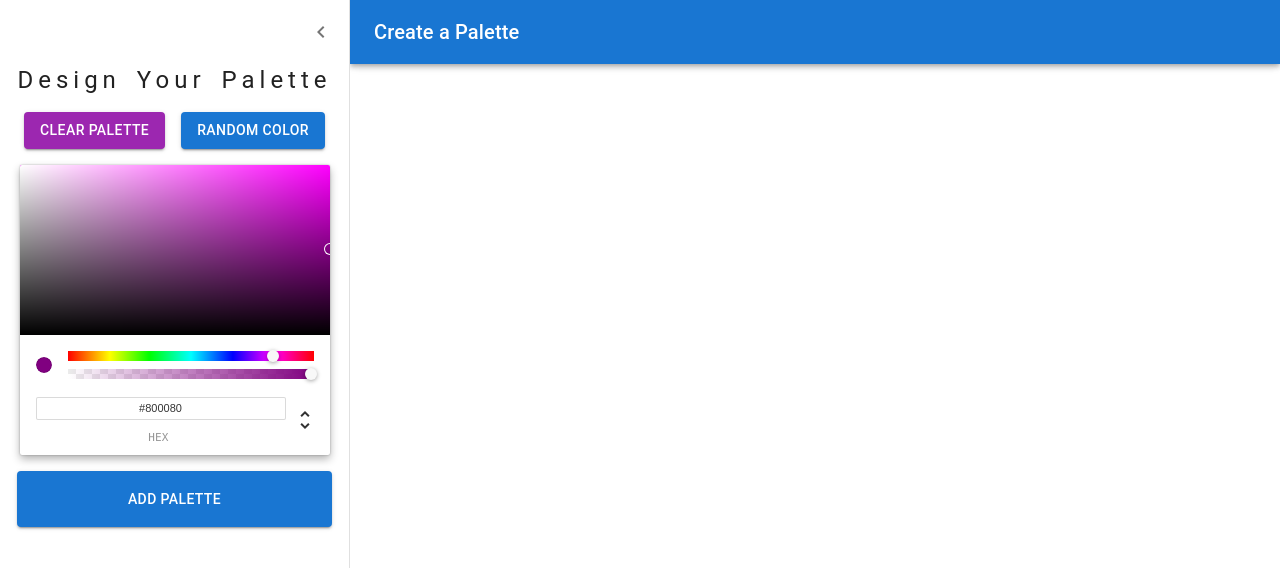
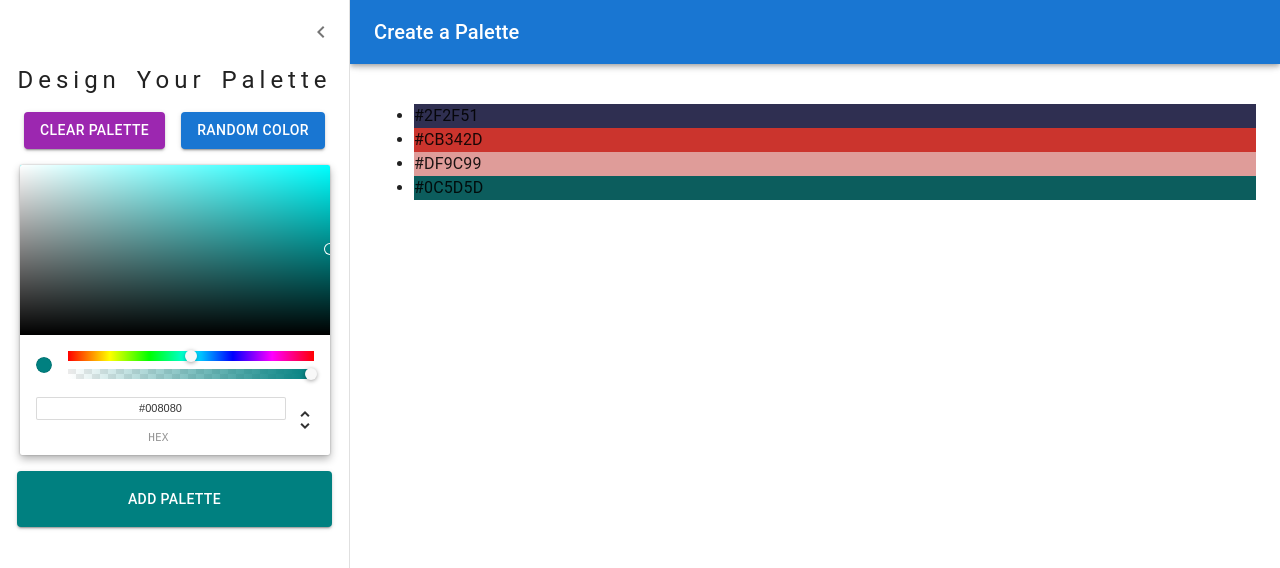
Before and after one commit to Maheen16/Color-App, a React (Create React App) app: page /palette/newpalette in a window 1280 px wide. Shown: the top 568 px of the page. Built offline with nearby package versions, Linux system fonts and the light colour scheme.

Commit message:
connected buttons with colorpicker

```diff
--- a/src/Components/NewPaletteForm.js
+++ b/src/Components/NewPaletteForm.js
@@ -12,6 +12,7 @@ import { withStyles } from "@mui/styles";
 import MenuIcon from "@mui/icons-material/Menu";
 import ChevronLeftIcon from "@mui/icons-material/ChevronLeft";
 import { ChromePicker } from "react-color";
+import chroma from "chroma-js";
 
 const styles = () => ({
   chromePicker: {
@@ -28,22 +29,53 @@ class NewPaletteForm extends Component {
     super(props);
     this.state = {
       open: true,
-      btnNewColor: "",
+      currentColor: "teal",
+      newColors: ["#2F2F51", "#CB342D", "#DF9C99", "#0C5D5D"],
+      isPaletteFull: false,
     };
   }
+
   handleDrawerOpen = () => {
     this.setState({ open: true });
   };
+
   handleDrawerClose = () => {
     this.setState({ open: false });
   };
+
   colorHandleChange = (newColor) => {
-    console.log(newColor.hex);
-    // this.setState({ btnNewColor: newColor.hex });
+    // console.log(newColor);
+    this.setState({ currentColor: newColor.hex });
+  };
+
+  creatColors = () => {
+    console.log("clicked");
+    this.setState({
+      newColors: [...this.state.newColors, this.state.currentColor],
+    });
+    if (this.state.newColors.length >= 20) {
+      this.setState({ isPaletteFull: true });
+    }
+  };
+
+  clearPalette = () => {
+    this.setState({ newColors: [] });
+  };
+
+  randomColor = () => {
+    let randomColor = chroma.random();
+    console.log(this.state.newColors.length);
+    this.setState({
+      newColors: [...this.state.newColors, randomColor.hex()],
+    });
+    if (this.state.newColors.length >= 20) {
+      this.setState({ isPaletteFull: true });
+    }
   };
   render() {
-    const { open, btnNewColor } = this.state;
+    const { open, currentColor, newColors, isPaletteFull } = this.state;
     const { classes } = this.props;
+
     const Main = styled("main", {
       shouldForwardProp: (prop) => prop !== "open",
     })(({ theme, open }) => ({
@@ -62,6 +94,7 @@ class NewPaletteForm extends Component {
         marginLeft: 0,
       }),
     }));
+
     const DrawerHeader = styled("div")(({ theme }) => ({
       display: "flex",
       alignItems: "center",
@@ -87,6 +120,7 @@ class NewPaletteForm extends Component {
         }),
       }),
     }));
+
     return (
       <Box sx={{ display: "flex" }}>
         <CssBaseline />
@@ -153,32 +187,51 @@ class NewPaletteForm extends Component {
                 mt: 2,
               }}
             >
-              <Button variant="contained" color="secondary" sx={{ mr: 2 }}>
+              <Button
+                variant="contained"
+                color="secondary"
+                sx={{ mr: 2 }}
+                onClick={this.clearPalette}
+              >
                 Clear Palette
               </Button>
-              <Button variant="contained" color="primary">
+              <Button
+                variant="contained"
+                color="primary"
+                onClick={this.randomColor}
+              >
                 Random Color
               </Button>
             </Box>
             <Box className={classes.chromePicker}>
               <ChromePicker
-                color="purple"
-                onChangeComplete={(newColor) =>
-                  this.colorHandleChange(newColor)
-                }
+                color={currentColor}
+                onChangeComplete={this.colorHandleChange}
               />
             </Box>
             <Button
+              color="primary"
               variant="contained"
-              color="primary"
+              disabled={isPaletteFull}
               sx={{ mt: 2, width: "90%", p: 2 }}
+              style={{ backgroundColor: currentColor }}
+              onClick={this.creatColors}
             >
-              Add Palette
+              {isPaletteFull ? "Palette Full !!" : "Add Palette"}
             </Button>
           </Box>
         </Drawer>
         <Main open={open}>
           <DrawerHeader />
+          <ul>
+            {newColors?.map((color, index) => {
+              return (
+                <li style={{ backgroundColor: color }} key={index}>
+                  {color}
+                </li>
+              );
+            })}
+          </ul>
         </Main>
       </Box>
     );
```
